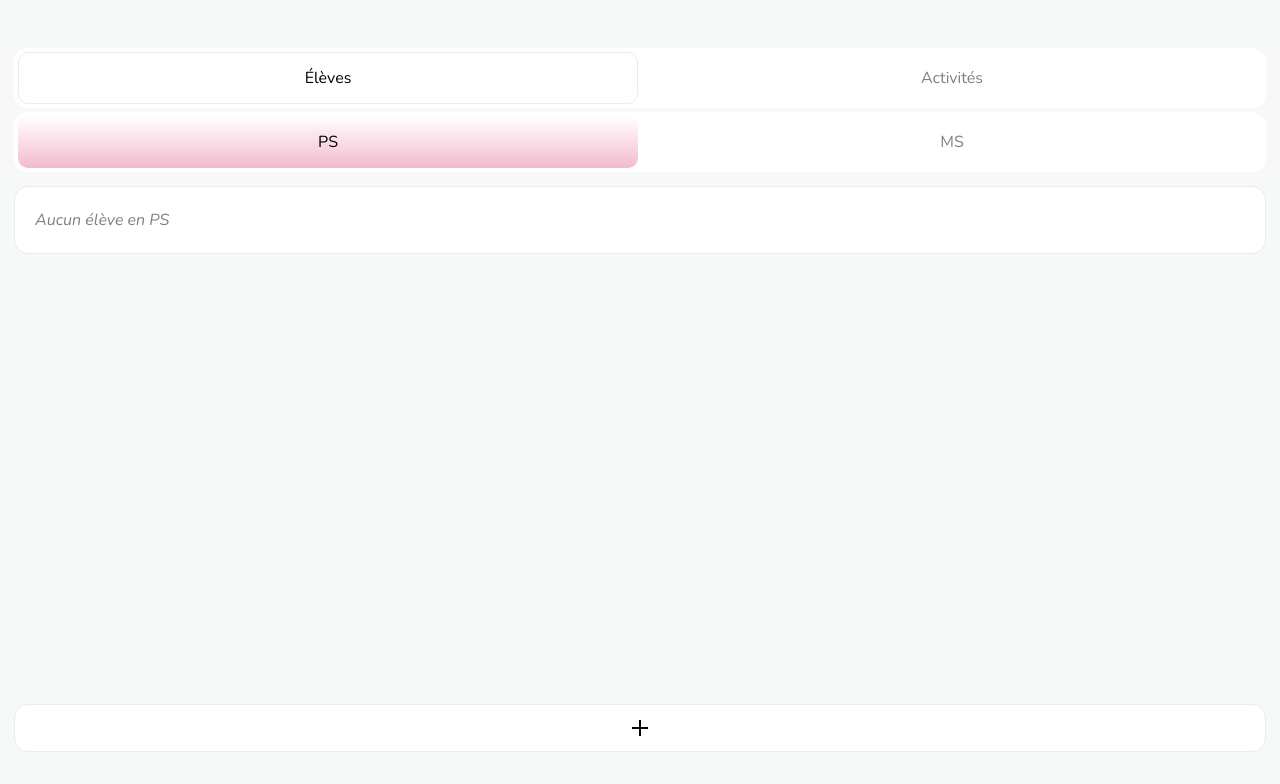
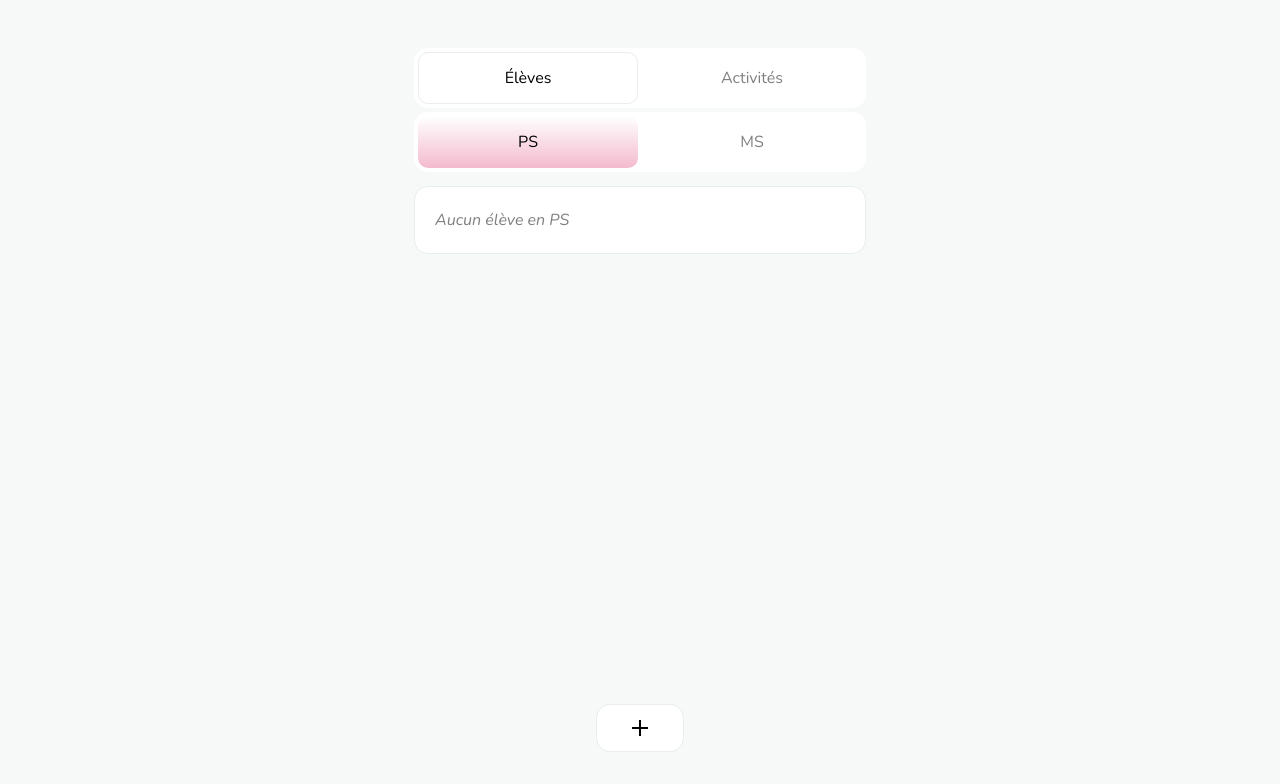
Before and after one commit to FromageEnCavale/Monitoring, a plain HTML site: page index.html in a window 1280 px wide. Drawn offline with Linux system fonts and the light colour scheme.

Commit message:
Change font and many other spaces

```diff
--- a/styles/style.css
+++ b/styles/style.css
@@ -118,6 +118,8 @@ html, body {
 body {
     display: flex;
     flex-direction: column;
+    justify-content: center;
+    align-items: center;
     color: var(--text);
     background-color: var(--background);
     font-family: "Nunito-local", sans-serif;
@@ -135,6 +137,7 @@ main, section.view {
     flex-direction: column;
     align-items: center;
     gap: 14px;
+    max-width: 480px;
     width: 100%;
     height: 100%;
     padding: 48px 14px;
@@ -186,6 +189,7 @@ nav button.active {
     display: flex;
     justify-content: space-between;
     align-items: center;
+    gap: 12px;
     width: 100%;
     height: 68px;
     padding: 0 20px;
@@ -232,7 +236,7 @@ nav button.active {
 
 #fab-add {
     position: relative;
-    width: 100%;
+    width: 88px;
     height: 48px;
     border-radius: 14px;
     border: solid 1px var(--border);
@@ -321,7 +325,7 @@ nav button.active {
 
 #back-to-list-btn {
     position: relative;
-    width: 100%;
+    width: 88px;
     height: 48px;
     border-radius: 14px;
     border: solid 1px var(--border);
```
